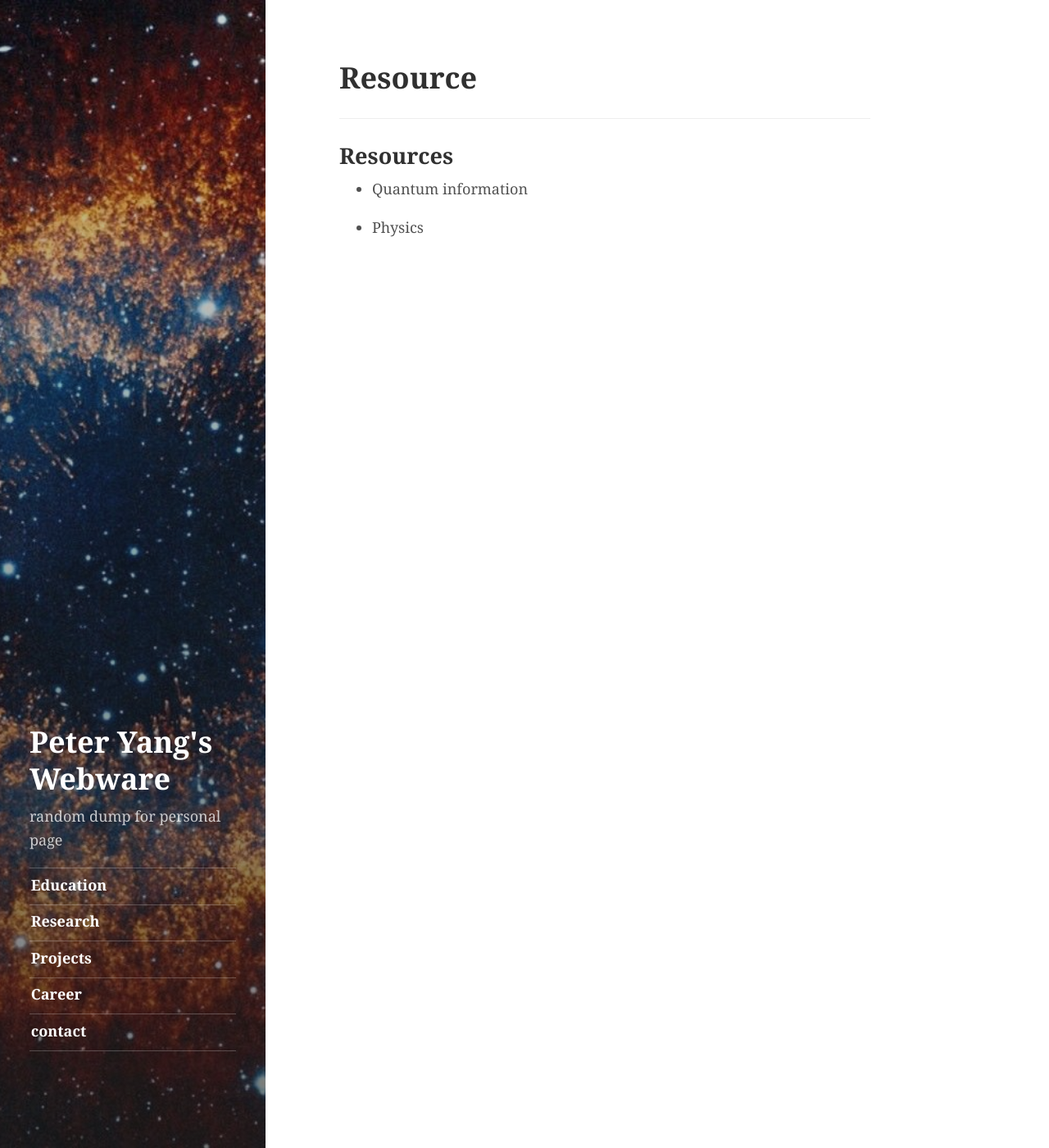
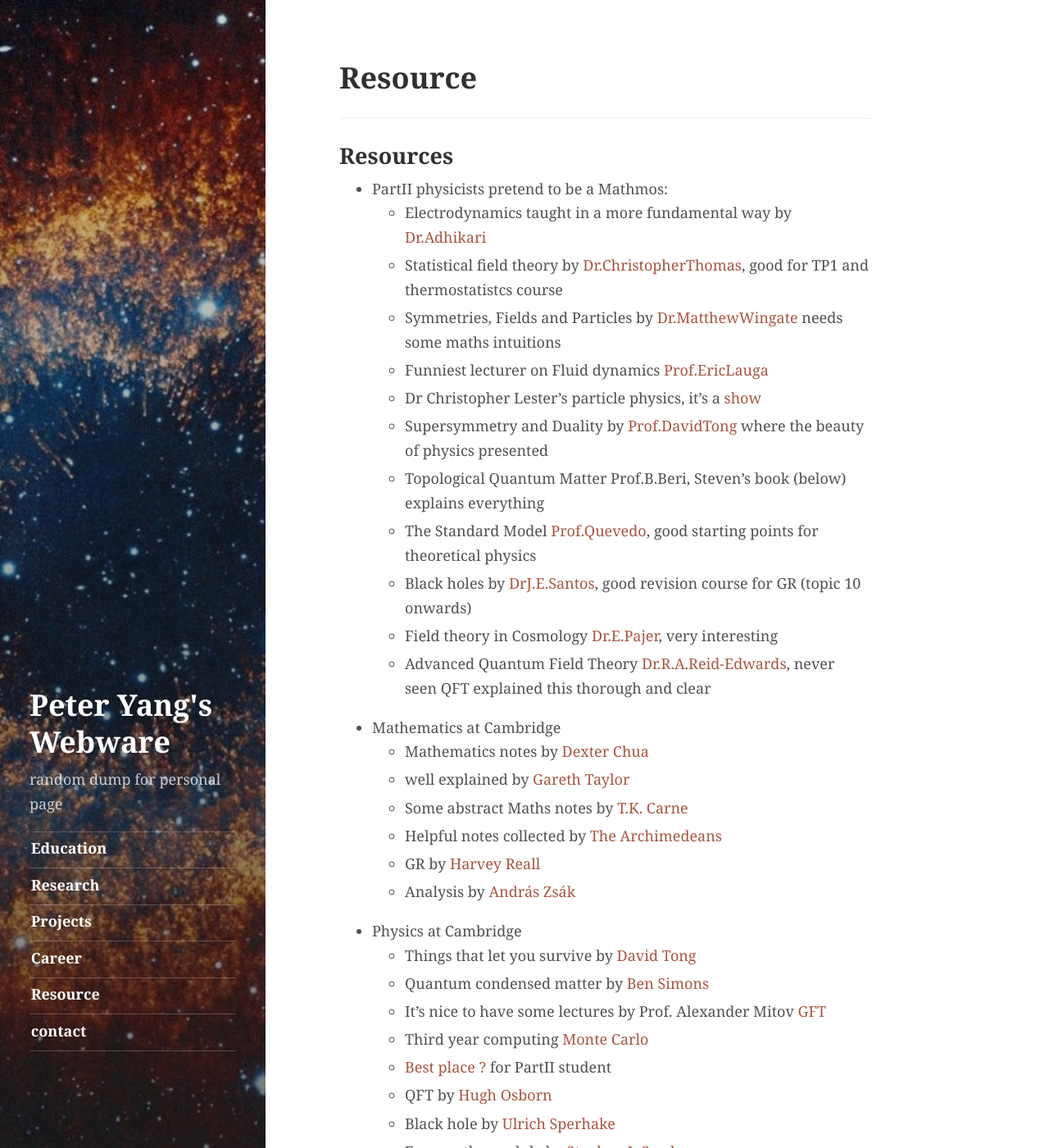
Before and after one commit to AprilSweettooth/aprilsweettooth.github.io, a Jekyll site: the page built from resource.md, in a window 1280 px wide and 1400 px high. Shown: the whole window at 82% size. Built offline with Jekyll 4.4.1, drawn with Linux system fonts in a browser that asks for light colours; some of the changed text lies outside the part shown.

Commit message:
add resources

```diff
--- a/_includes/nav.html
+++ b/_includes/nav.html
@@ -32,9 +32,9 @@
     <a class="sidebar-nav-item" href="{{ site.baseurl }}/teaching/">Teaching</a>
   </li>  -->
 
-  <!-- <li>
+  <li>
     <a class="sidebar-nav-item" href="{{ site.baseurl }}/resource/">Resource</a>
-  </li>  -->
+  </li>
 
   <li>
     <a class="sidebar-nav-item" href="{{ site.baseurl }}/contact/">contact</a>
--- a/resource.md
+++ b/resource.md
@@ -5,6 +5,49 @@ title: Resource
 
 ## Resources
 
-- Quantum information
+- PartII physicists pretend to be a Mathmos:
+    - Electrodynamics taught in a more fundamental way by [Dr.Adhikari]({{ site.url }}/public/assets/notes/electro.pdf)
+    - Statistical field theory by [Dr.ChristopherThomas]({{ site.url }}/public/assets/notes/sft.pdf), good for TP1 and thermostatistcs course
+    - Symmetries, Fields and Particles by [Dr.MatthewWingate]({{ site.url }}/public/assets/notes/sfp.pdf) needs some maths intuitions
+    - Funniest lecturer on Fluid dynamics [Prof.EricLauga]({{ site.url }}/public/assets/notes/fluid.pdf)
+    - Dr Christopher Lester's particle physics, it's a [show](https://www.hep.phy.cam.ac.uk/~lester/teaching/partIIIparticles/welcome.html)
+    - Supersymmetry and Duality by [Prof.DavidTong]({{ site.url }}/public/assets/notes/susy.pdf) where the beauty of physics presented
+    - Topological Quantum Matter Prof.B.Beri, Steven's book (below) explains everything
+    - The Standard Model [Prof.Quevedo]({{ site.url }}/public/assets/notes/fluid.pdf), good starting points for theoretical physics
+    - Black holes by [DrJ.E.Santos]({{ site.url }}/public/assets/notes/bh.pdf), good revision course for GR (topic 10 onwards)
+    - Field theory in Cosmology [Dr.E.Pajer]({{ site.url }}/public/assets/notes/field_theory_in_Cosmology.pdf), very interesting
+    - Advanced Quantum Field Theory [Dr.R.A.Reid-Edwards]({{ site.url }}/public/assets/notes/AQFTNotes.pdf), never seen QFT explained this thorough and clear
 
-- Physics
+
+
+- Mathematics at Cambridge
+    - Mathematics notes by [Dexter Chua](https://dec41.user.srcf.net/notes/)
+    - well explained by [Gareth Taylor](https://tartarus.org/gareth/maths/)
+    - Some abstract Maths notes by [T.K. Carne](https://www.dpmms.cam.ac.uk/~tkc/)
+    - Helpful notes collected by [The Archimedeans](https://www.archim.org.uk/resources/)
+    - GR by [Harvey Reall](http://www.damtp.cam.ac.uk/user/hsr1000/teaching.html)
+    - Analysis by [András Zsák](https://www.dpmms.cam.ac.uk/~az10000/)
+
+- Physics at Cambridge
+    - Things that let you survive by [David Tong](http://www.damtp.cam.ac.uk/user/tong/teaching.html)
+    - Quantum condensed matter by [Ben Simons](http://www.tcm.phy.cam.ac.uk/~bds10/dir/teaching.html)
+    - It's nice to have some lectures by Prof. Alexander Mitov [GFT](https://www.precision.hep.phy.cam.ac.uk/people/mitov/teaching-gft/)
+    - Third year computing [Monte Carlo](https://hef.ru.nl/~tbudd/mct/intro.html)
+    - [Best place ?](https://www.camphys.com/) for PartII student
+    - QFT by [Hugh Osborn](http://www.damtp.cam.ac.uk/user/ho/)
+    - Black hole by [Ulrich Sperhake](http://www.damtp.cam.ac.uk/user/us248/Lectures/lectures.html)
+    - Easy maths module by [Stephen J. Cowley](http://www.damtp.cam.ac.uk/user/sjc1/teaching/)
+    - My favourite lecturer and supervisor [Dr.Lester](https://www.hep.phy.cam.ac.uk/~lester/teaching/partIIIparticles/welcome.html)
+
+- Bed time reading
+    - Fields theory [WARREN SIEGEL](http://insti.physics.sunysb.edu/~siegel/)
+    - Excellent book on [Quantum Theory, Groups and Representations](https://www.math.columbia.edu/~woit/QM/qmbook.pdf)
+    - Famous [Landau books](https://archive.org/details/landau-and-lifshitz-physics-textbooks-series/Vol%201%20-%20Landau%2C%20Lifshitz%20-%20Mechanics%20%283rd%20ed%2C%201976%29/)
+    - The story-teller [sean carroll](https://www.preposterousuniverse.com/grnotes/)
+    - Good read on topological quantum computing by [Steven H. Simon](http://www-thphys.physics.ox.ac.uk/people/SteveSimon/)
+    - Physicist needs some philosophy by [Scott Aaronson](https://www.scottaaronson.com/democritus/default.html)
+
+- Blogs for fun
+    - [quantum frontiers](https://quantumfrontiers.com/)
+    - [Not even wrong](http://www.math.columbia.edu/~woit/wordpress/)
+    - My favourite quantum computing blogs [Shtetl-Optimized](https://scottaaronson.blog/)
```
Also changed, not shown: 9 other files.
